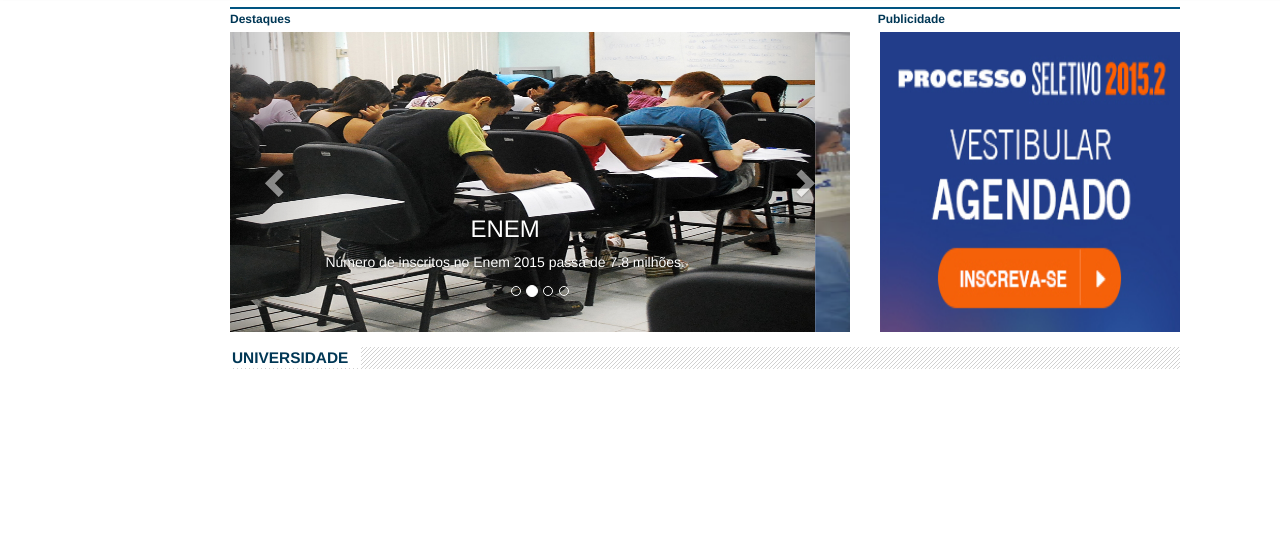
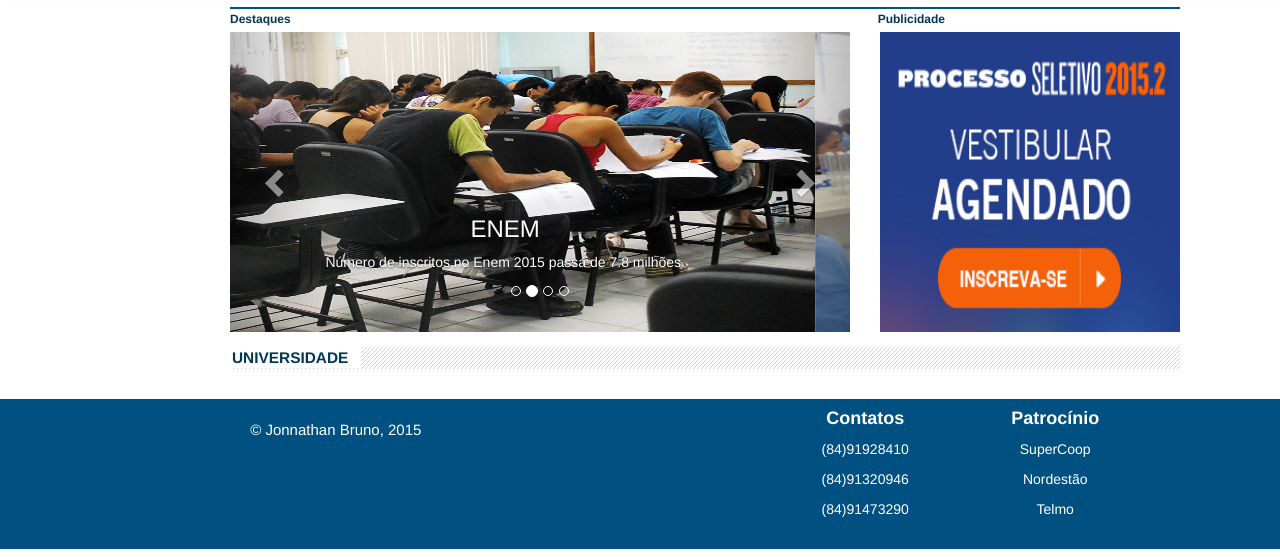
Before and after one commit to jonnathanBruno/EducaNatal, a plain HTML site: page index.html in a window 1280 px wide. Shown: the part 243-800 px from the top of the page. Drawn offline with Linux system fonts and the light colour scheme.

Commit message:
Footer 0.1

```diff
--- a/css/style.css
+++ b/css/style.css
@@ -144,3 +144,56 @@ background-image: url(../img/zebrado.png);
   border-right: solid #fff 13px;
   color:#003755;
 }
+/*fotter*/
+footer {
+  background-color: rgb(0, 81, 129);
+  width: 156%;
+  height: 150px;
+  bottom: 0px;
+  position: relative;
+  margin-top: 30px;
+  margin-left: -245px;
+}
+
+.conteudo-fotter {
+  width: 950px;
+  height: 150px;
+  position: absolute;
+  right: 255px;
+}
+
+.desenvolvedor {
+  position: absolute;
+  width: 300px;
+  margin: 20px;
+}
+
+p.copy {
+  font-size: 15px;
+  color: white;
+}
+
+.contatos {
+  width: 150px;
+  position: absolute;
+  left: 560px;
+  text-align: center;
+  height: 150px;
+}
+
+h4.fotter {
+  font-weight: bold;
+  color: white;
+}
+
+p.fotter {
+  color: white;
+}
+
+.patrocinio {
+  width: 130px;
+  position: absolute;
+  height: 150px;
+  text-align: center;
+  left: 760px;
+}
--- a/index.html
+++ b/index.html
@@ -36,6 +36,7 @@
 						<input type="text" class="form-control" placeholder="Pesuisar por...">
 					</div>
 				</div>
+
 			</div>
 
 			<div class="navegacao">
@@ -78,8 +79,9 @@
 						</div><!-- /.navbar-collapse -->
 				    </div><!-- /.container-fluid -->
 				</nav>
+		</div><!-- /.cabeçalho -->
 
-		</div>
+
 		<div class="linha"></div>
 		<!--- conteudo -->
 		<div class="conteudo">
@@ -125,7 +127,7 @@
 								<p>Renomadas e gratuitas, universidades alemãs atraem cada vez mais alunos estrangeiros.</p>
 							</div>
 				</div>
-				  </div>
+			</div><!-- /.mycarrosel -->
 
 			<a class="left carousel-control" href="#myCarousel" role="button" data-slide="prev">
 				<span class="glyphicon glyphicon-chevron-left" aria-hidden="true"></span>
@@ -135,7 +137,7 @@
 				<span class="glyphicon glyphicon-chevron-right" aria-hidden="true"></span>
 				<span class="sr-only">Next</span>
 			</a>
-			</div>
+		</div><!-- /.conteudo -->
 
 			<p class="p-publicidade">Publicidade</p>
 			<div class="publicidade">
@@ -145,6 +147,27 @@
 			<div class="universidade">
 				<div class="zebrado"><span class="tit-canais ensino-cor">Universidade</span></div>
 			</div>
+		</div>
+
+			<footer>
+				<div class="conteudo-fotter">
+					<div class="desenvolvedor">
+						<p class="copy">&copy Jonnathan Bruno, 2015</p>
+					</div>
+					<div class="contatos">
+						<h4 class="fotter">Contatos</h4>
+						<p class="fotter">(84)91928410</p>
+						<p class="fotter">(84)91320946</p>
+						<p class="fotter">(84)91473290</p>
+					</div>
+					<div class="patrocinio">
+						<h4 class="fotter">Patrocínio</h4>
+						<p class="fotter">SuperCoop</p>
+						<p class="fotter">Nordestão</p>
+						<p class="fotter">Telmo</p>
+					</div>
+				</div>
+			</footer>
 
 
 		<script src="jq/jquery-1.11.2.js"></script>
```
Lines whose indentation alone changed are shown as unchanged.
